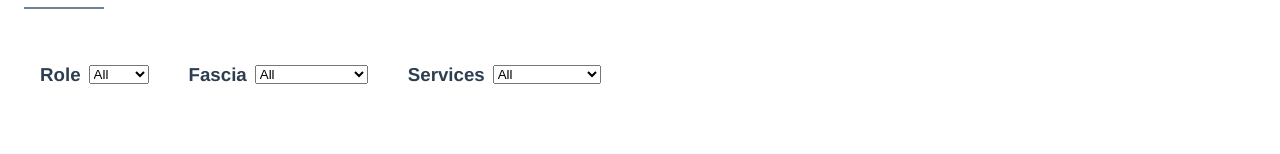
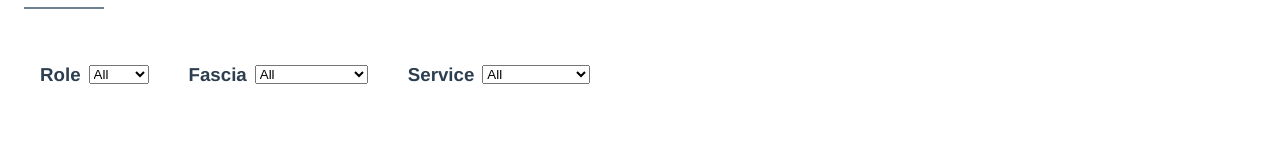
Before and after one commit to aclarke211/search-filter, a Vue app: page / in a window 1280 px wide. Shown: the part 316-470 px from the top of the page. Built offline with nearby package versions, Linux system fonts and the light colour scheme.

Commit message:
Calculate selected values for each select box.

```diff
--- a/src/components/FilterExample.vue
+++ b/src/components/FilterExample.vue
@@ -100,7 +100,7 @@ export default {
         ],
       },
       {
-        label: 'Services',
+        label: 'Service',
         current: '',
         options: [
           {
@@ -121,8 +121,28 @@ export default {
   }),
 
   computed: {
+    selectedRole() {
+      return this.getSelectedValue('Role');
+    },
+
+    selectedFascia() {
+      return this.getSelectedValue('Fascia');
+    },
+
+    selectedService() {
+      return this.getSelectedValue('Service');
+    },
+
     filteredData() {
       return this.items;
+    },
+  },
+
+  methods: {
+    getSelectedValue(value) {
+      const toReturn = this.selectFilters.filter(selectData => selectData.label === value);
+
+      return toReturn[0].current;
     },
   },
 };
```
